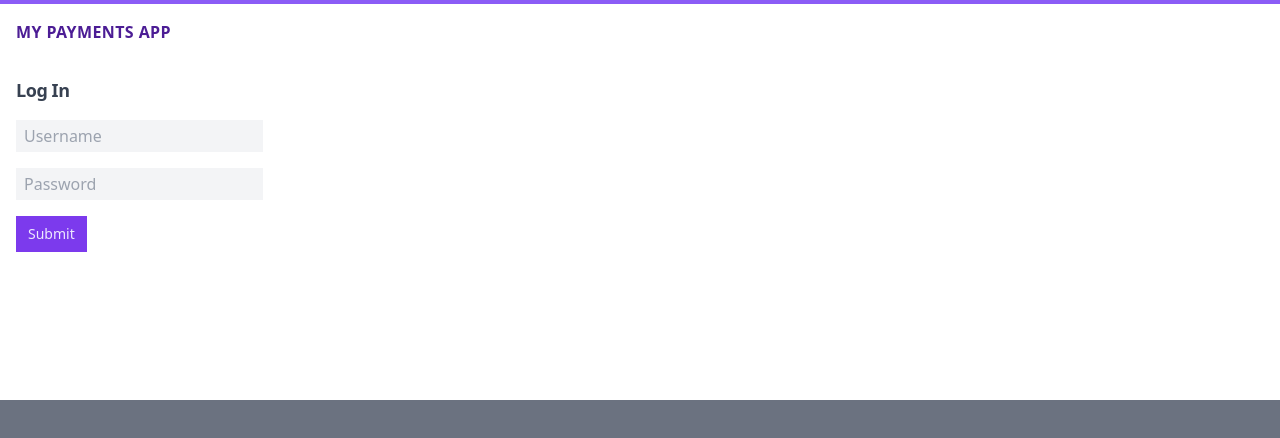
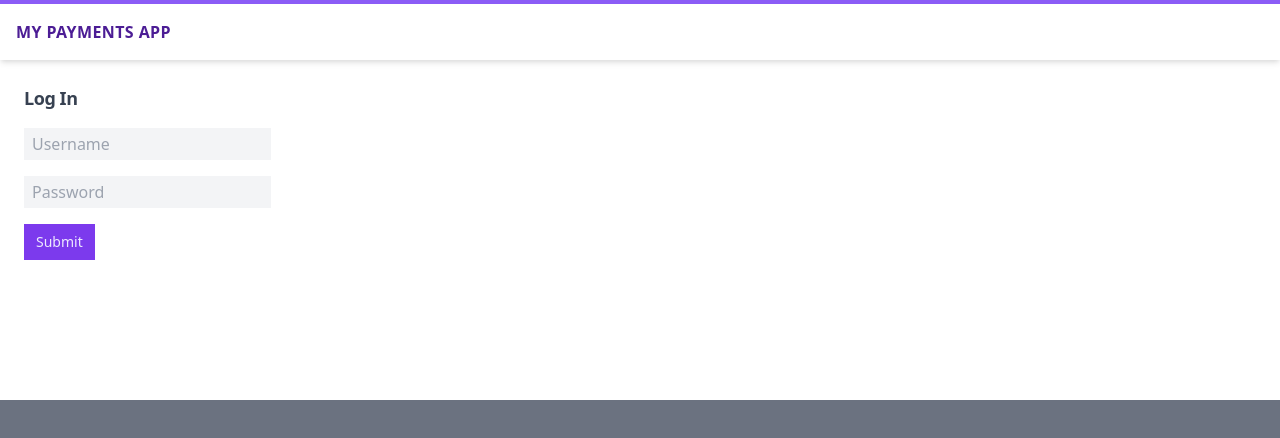
Before and after one commit to mattpocock/xstate-stream-demo-app, a Next.js app: page /login in a window 1280 px wide. Shown: the top 438 px of the page. Built offline with nearby package versions, Linux system fonts and the light colour scheme; what @xstate/inspect would draw is missing.

Commit message:
Small improvements to login form and added loginDetailsCache

```diff
--- a/src/pages/_app.tsx
+++ b/src/pages/_app.tsx
@@ -19,12 +19,12 @@ function MyApp({ Component, pageProps }) {
       </Head>
       <div className="flex flex-col items-stretch w-screen h-screen overflow-hidden">
         <div className="flex-1">
-          <div className="p-4 border-t-4 border-purple-500">
+          <div className="p-4 border-t-4 border-purple-500 shadow-md">
             <h1 className="font-semibold tracking-wide text-purple-900 uppercase">
               My Payments App
             </h1>
           </div>
-          <div className="p-4">
+          <div className="p-6">
             <Component {...pageProps} />
           </div>
         </div>
--- a/src/pages/login.tsx
+++ b/src/pages/login.tsx
@@ -4,12 +4,17 @@ import { Input } from "../components/Input";
 
 const LoginPage = () => {
   return (
-    <div className="space-y-4">
+    <form
+      onSubmit={(e) => {
+        e.preventDefault();
+      }}
+      className="space-y-4"
+    >
       <Heading>Log In</Heading>
       <Input placeholder="Username" className="block" />
       <Input placeholder="Password" className="block" />
       <Button>Submit</Button>
-    </div>
+    </form>
   );
 };
 
```
Also changed, not shown: src/utils/loginDetailsCache.ts (added, +18 -0 lines).
